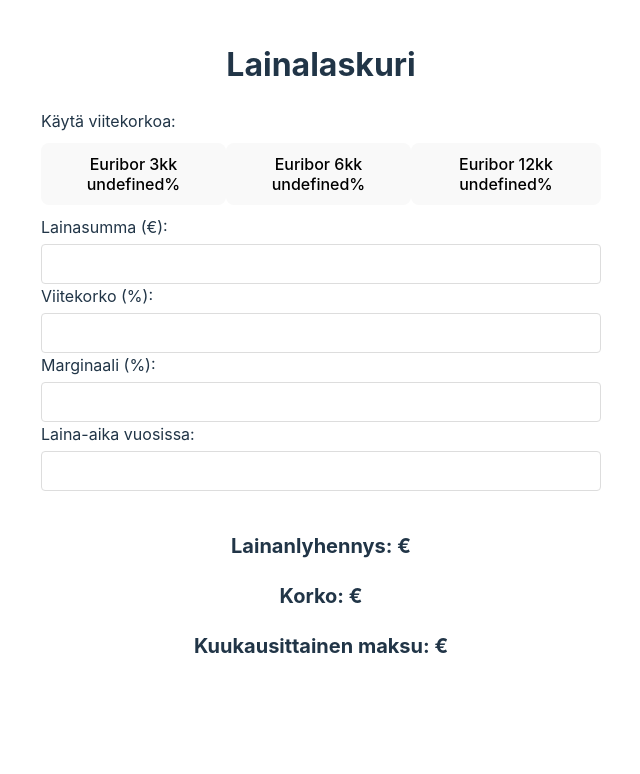
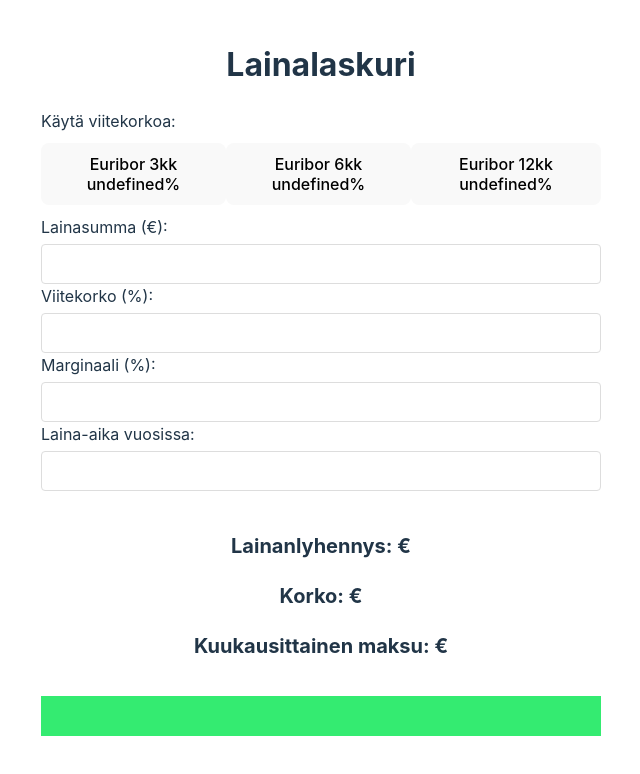
Before and after one commit to jhaavisto/loan-calculator, a React (Vite) app: page / in a window 1280 px wide. Shown: the top 774 px of the page, without its empty margins (319-959 px from the left). Built offline with nearby package versions, Linux system fonts and the light colour scheme; no server answers.

Commit message:
add progress indicator to show percentage

```diff
--- a/src/App.module.css
+++ b/src/App.module.css
@@ -28,6 +28,22 @@
   border-radius: 4px;
 }
 
+.progressWrapper {
+  width: 100%;
+  height: 40px;
+  margin-top: 15px;
+  background: #34eb71;
+  position: relative;
+}
+
+.progress {
+  position: absolute;
+  background: #646cff;
+  top: 0;
+  bottom: 0;
+  left: 0;
+}
+
 .paymentInfo {
   font-size: 20px;
   font-weight: bold;
--- a/src/App.tsx
+++ b/src/App.tsx
@@ -137,11 +137,16 @@
         />
       </div>
       {monthlyPayment !== null && (
-        <div className={classes.paymentInfo} aria-live="polite">
-          <p>Lainanlyhennys: {monthlyAmortization} €</p>
-          <p>Korko: {monthlyInterest} €</p>
-          <p>Kuukausittainen maksu: {monthlyPayment} €</p>
-        </div>
+        <>
+          <div className={classes.paymentInfo} aria-live="polite">
+            <p>Lainanlyhennys: {monthlyAmortization} €</p>
+            <p>Korko: {monthlyInterest} €</p>
+            <p>Kuukausittainen maksu: {monthlyPayment} €</p>
+          </div>
+          <div className={classes.progressWrapper}>
+            <div className={classes.progress} style={{ width: `${((+monthlyInterest / +monthlyPayment))*100}%` }}></div>
+          </div>
+        </>
       )}
     </div>
   )
```
